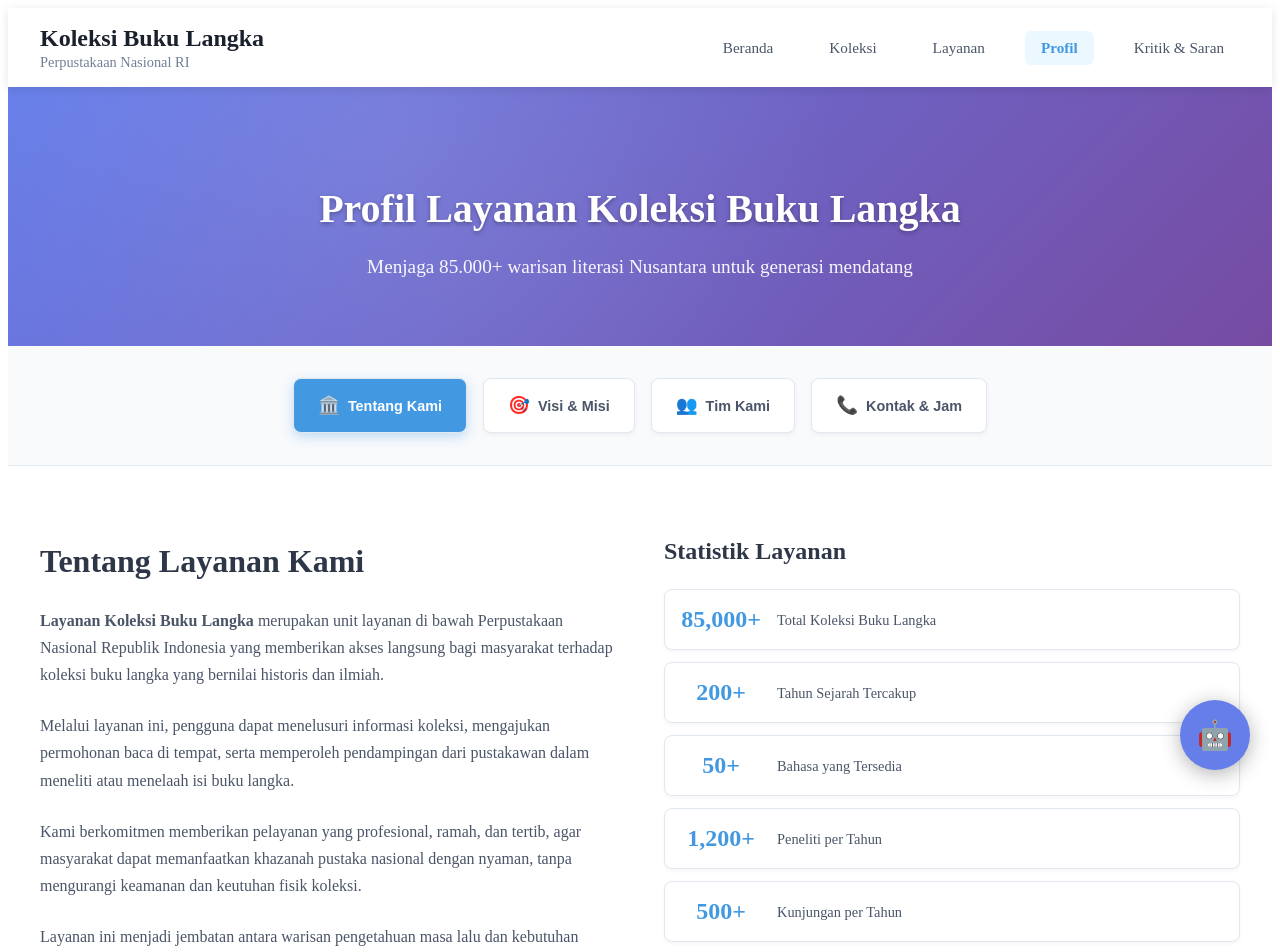
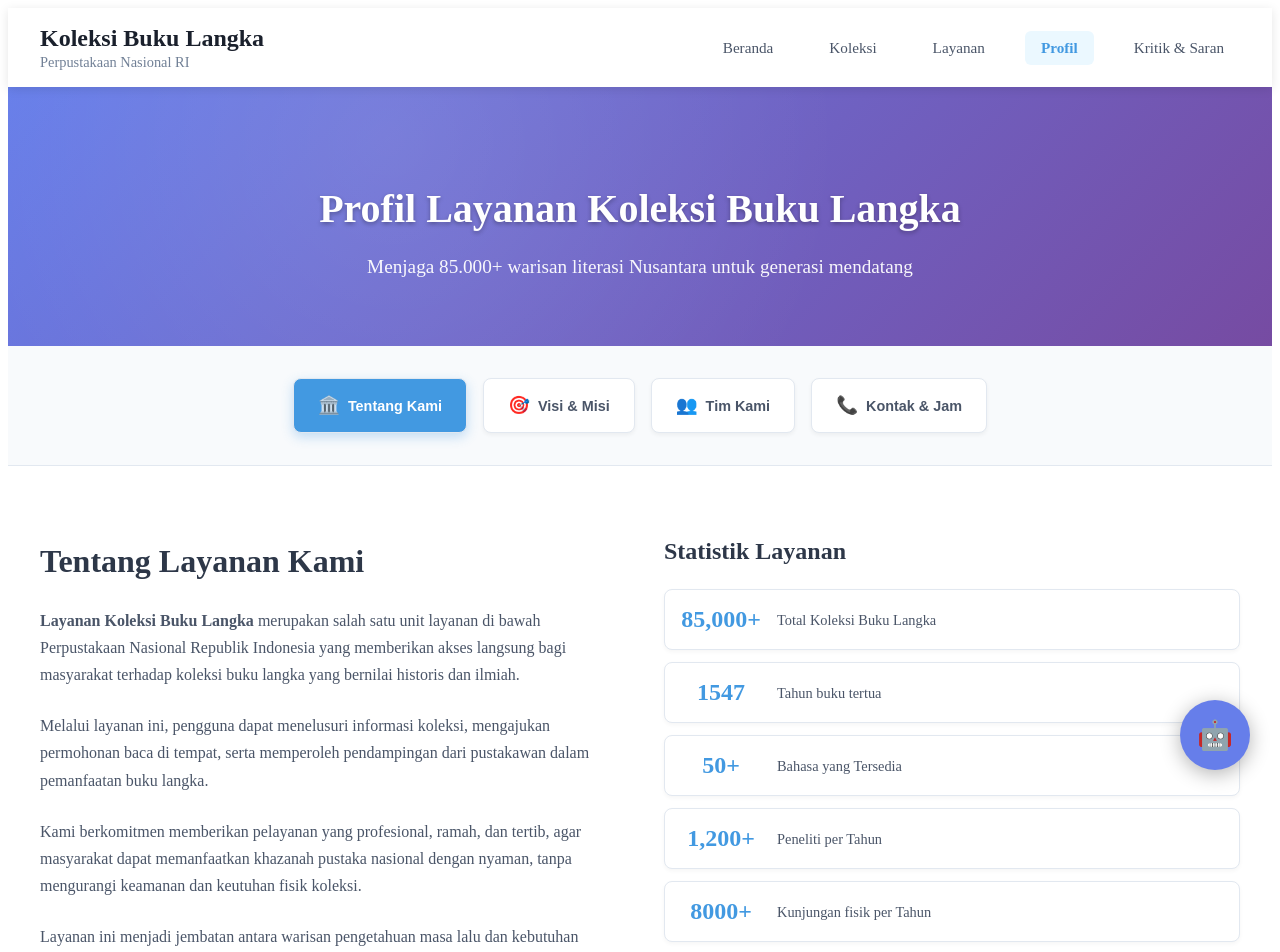
Before and after one commit to aditya-tn/perpustakaan-buku-langka-pusat, a Next.js app: page /profil in a window 1280 px wide. Shown: the top 952 px of the page. Built offline with nearby package versions, Linux system fonts and the light colour scheme.

Commit message:
Update text and statistics in TentangKami.js

```diff
--- a/components/profil/TentangKami.js
+++ b/components/profil/TentangKami.js
@@ -69,14 +69,14 @@ export default function TentangKami({ isMobile }) {
             fontSize: isMobile ? '0.9rem' : '1rem'
           }}>
             <p style={{ marginBottom: '1.5rem' }}>
-              <strong>Layanan Koleksi Buku Langka</strong> merupakan unit layanan di bawah
+              <strong>Layanan Koleksi Buku Langka</strong> merupakan salah satu unit layanan di bawah
               Perpustakaan Nasional Republik Indonesia yang memberikan akses langsung bagi
               masyarakat terhadap koleksi buku langka yang bernilai historis dan ilmiah.
             </p>
             <p style={{ marginBottom: '1.5rem' }}>
               Melalui layanan ini, pengguna dapat menelusuri informasi koleksi, mengajukan
               permohonan baca di tempat, serta memperoleh pendampingan dari pustakawan
-              dalam meneliti atau menelaah isi buku langka.
+              dalam pemanfaatan buku langka.
             </p>
             <p style={{ marginBottom: '1.5rem' }}>
               Kami berkomitmen memberikan pelayanan yang profesional, ramah, dan tertib,
@@ -106,10 +106,10 @@ export default function TentangKami({ isMobile }) {
             gap: '0.75rem'
           }}>
             <StatItem number="85,000+" label="Total Koleksi Buku Langka" isMobile={isMobile} />
-            <StatItem number="200+" label="Tahun Sejarah Tercakup" isMobile={isMobile} />
+            <StatItem number="1547" label="Tahun buku tertua" isMobile={isMobile} />
             <StatItem number="50+" label="Bahasa yang Tersedia" isMobile={isMobile} />
             <StatItem number="1,200+" label="Peneliti per Tahun" isMobile={isMobile} />
-            <StatItem number="500+" label="Kunjungan per Tahun" isMobile={isMobile} />
+            <StatItem number="8000+" label="Kunjungan fisik per Tahun" isMobile={isMobile} />
             <StatItem number="7" label="Tim Profesional" isMobile={isMobile} />
           </div>
         </div>
```
